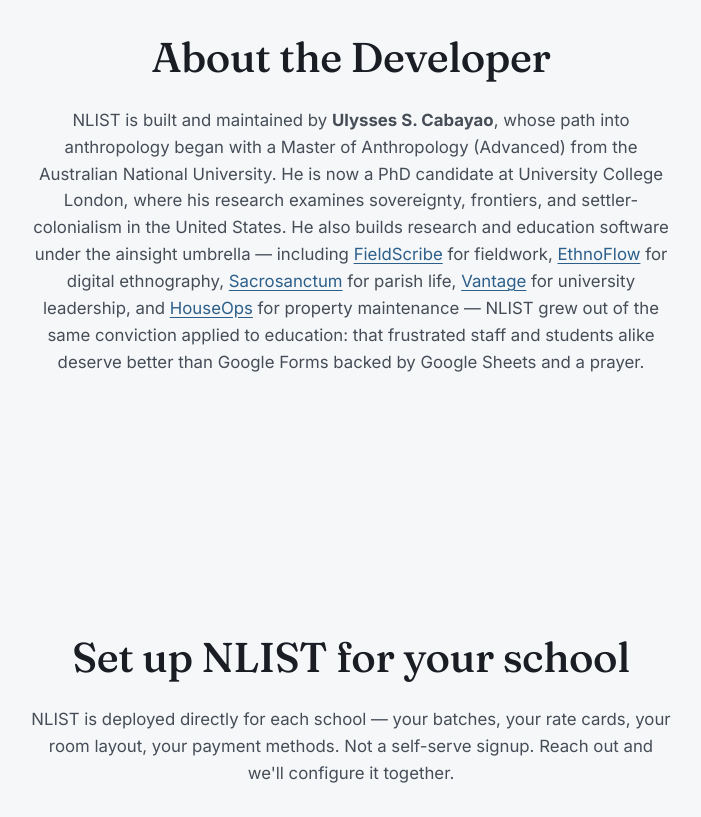
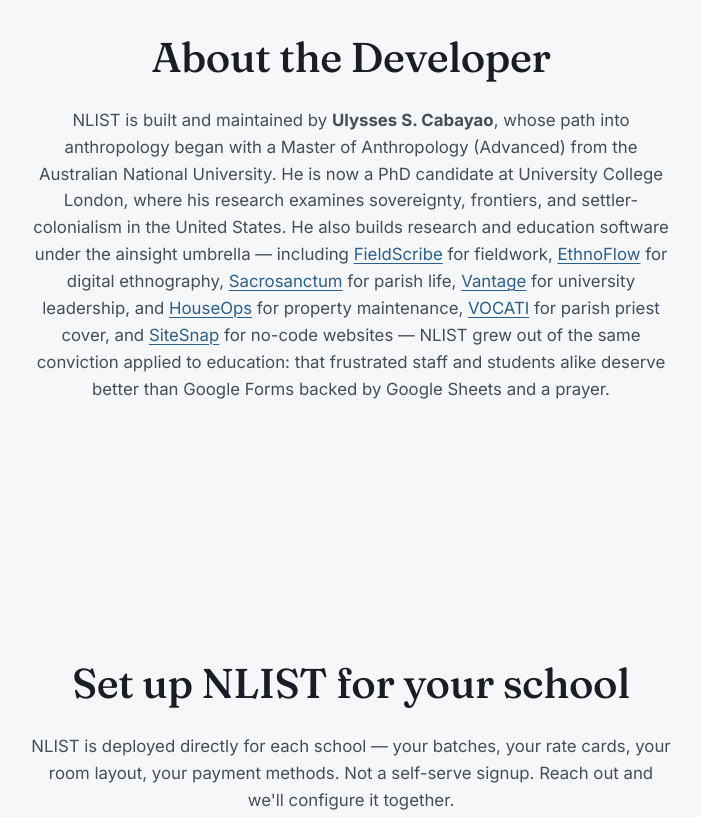
Before and after one commit to uscabayaosj/site-nlist, a plain HTML site: page index.html in a window 1280 px wide. Shown: the part 4500-5317 px from the top of the page, without its empty margins (289-990 px from the left). Drawn offline with Linux system fonts and the light colour scheme.

Commit message:
Add VOCATI and SiteSnap to ecosystem list in about section

```diff
--- a/index.html
+++ b/index.html
@@ -215,7 +215,9 @@
         for digital ethnography, <a href="https://uscabayaosj.github.io/site-sacrosanctum/" target="_blank" rel="noopener">Sacrosanctum</a>
         for parish life, <a href="https://uscabayaosj.github.io/site-vantage/" target="_blank" rel="noopener">Vantage</a> for
         university leadership, and <a href="https://uscabayaosj.github.io/site-comty-upkeep/" target="_blank" rel="noopener">HouseOps</a>
-        for property maintenance — NLIST grew out of the same conviction applied to
+        for property maintenance, <a href="https://uscabayaosj.github.io/site-vocati/" target="_blank" rel="noopener">VOCATI</a> for
+        parish priest cover, and <a href="https://uscabayaosj.github.io/site-sitesnap/" target="_blank" rel="noopener">SiteSnap</a>
+        for no-code websites — NLIST grew out of the same conviction applied to
         education: that frustrated staff and students alike deserve better than Google
         Forms backed by Google Sheets and a prayer.
       </p>
```
